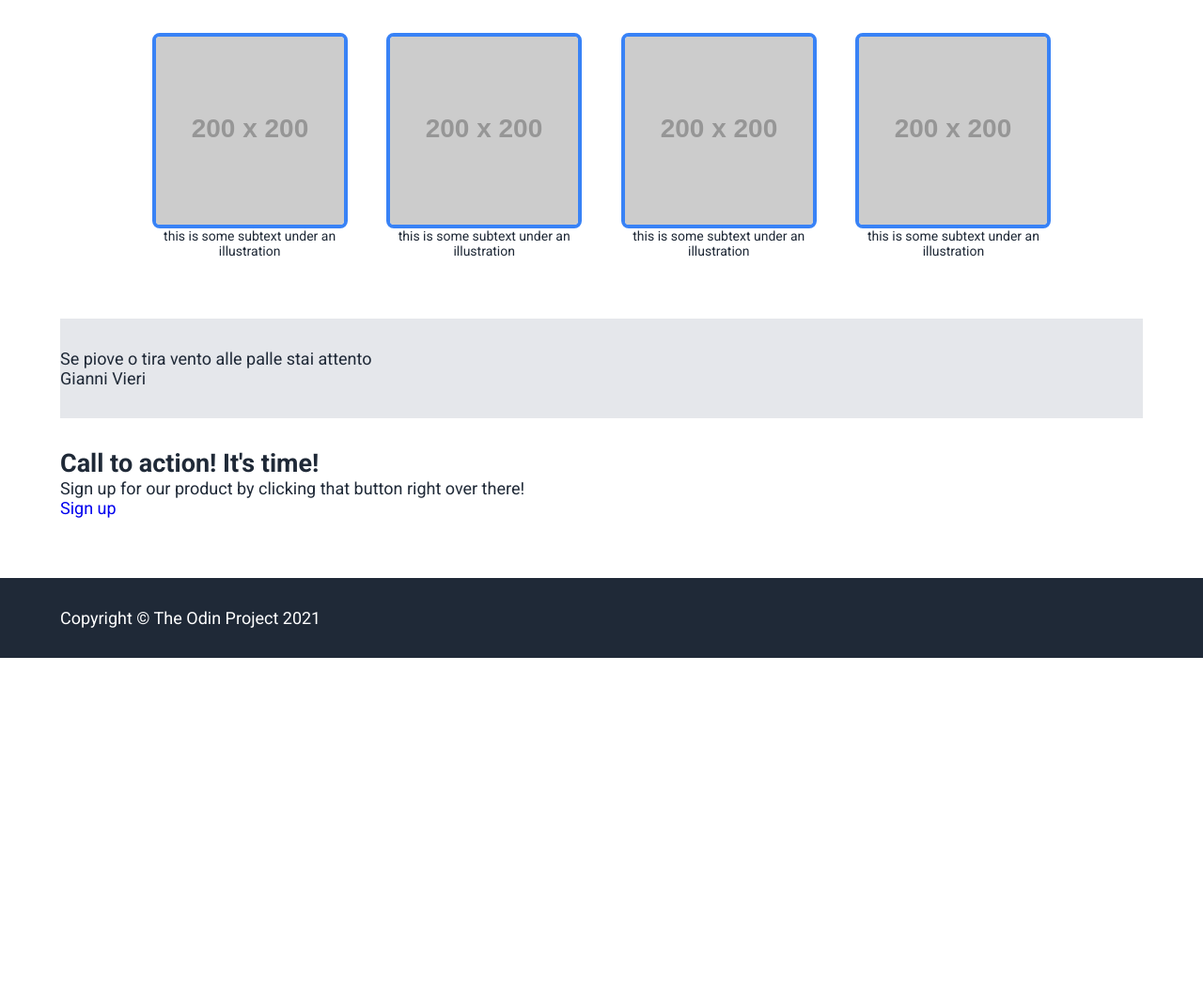
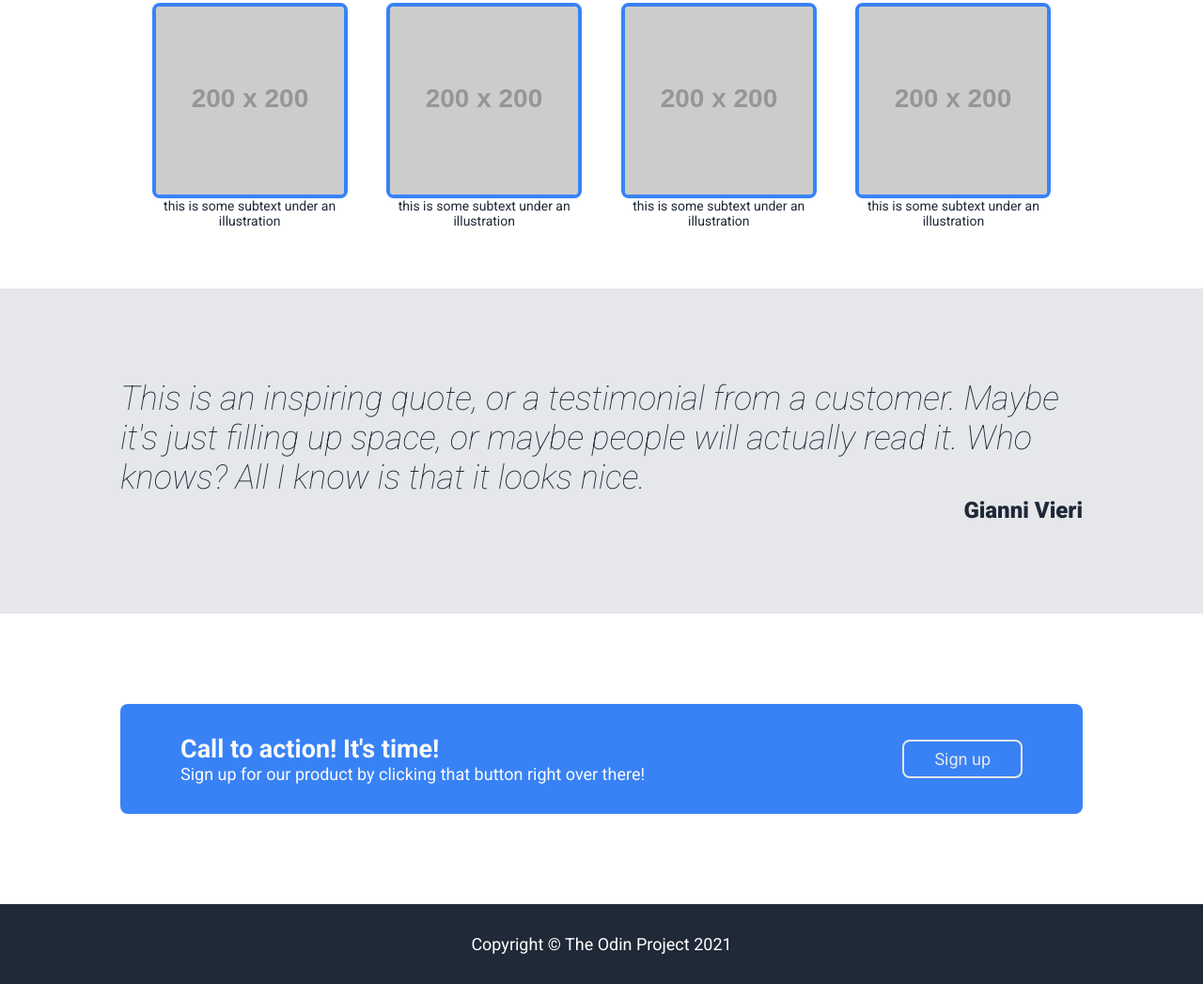
Before and after one commit to giannivieri/training-landing-page, a plain HTML site: page index.html in a window 1280 px wide. Shown: the part 531-1578 px from the top of the page at 94% size. Before the commit the page ends 1231 px from the top, so only its background shows below. Drawn offline with Linux system fonts and the light colour scheme; placeholder pictures from the web are drawn by us.

Commit message:
Fine lavoro

```diff
--- a/index.html
+++ b/index.html
@@ -1,4 +1,5 @@
 <html lang="en">
+
 <head>
     <meta charset="UTF-8">
     <meta http-equiv="X-UA-Compatible" content="IE=edge">
@@ -7,8 +8,10 @@
     <link rel="stylesheet" href="styles.css">
     <link rel="preconnect" href="https://fonts.googleapis.com">
     <link rel="preconnect" href="https://fonts.gstatic.com" crossorigin>
-    <link href="https://fonts.googleapis.com/css2?family=Roboto:ital,wght@0,100..900;1,100..900&display=swap" rel="stylesheet">
+    <link href="https://fonts.googleapis.com/css2?family=Roboto:ital,wght@0,100..900;1,100..900&display=swap"
+        rel="stylesheet">
 </head>
+
 <body>
     <div id="body-container">
         <header>
@@ -61,14 +64,15 @@
                         </div>
                     </div>
                 </section>
-
-                <section id="second-section" class="content-section">
-                    <div class="container">
-                        <p id="quote">Se piove o tira vento alle palle stai attento</p>
-                        <p id="author">Gianni Vieri</p>
-                    </div>
-                </section>
-
+                <div class="container-background-gray">
+                    <section id="second-section" class="content-section">
+                        <div class="container">
+                            <p id="quote">This is an inspiring quote, or a testimonial from a customer. Maybe it's just filling up space, or maybe people will actually read it. Who knows? All I know
+                                is that it looks nice.</p>
+                            <p id="author">Gianni Vieri</p>
+                        </div>
+                    </section>
+                </div>
                 <section id="third-section" class="content-section">
                     <div class="container">
                         <div id="cta-container">
@@ -90,4 +94,5 @@
             </div>
         </footer>
     </div>
+
 </html>
--- a/styles.css
+++ b/styles.css
@@ -40,13 +40,18 @@ nav{
 #menu a{
     color: #E5E7EB;
 }
-#hero, #footer, #main{
+#hero, #footer{
     width: 90%;
     margin: 0 auto;
     padding: 32px 0px;
 }
+.container-background-gray{
+    background-color: #E5E7EB;
+}
 
 .content-section{
+    width: 90%;
+    margin: 0 auto;
     padding: 32px 0px;
 }
 
@@ -122,3 +127,43 @@ nav{
     border: solid 4px #3882F6;
     border-radius: 8px;
 }
+
+#second-section > div,#third-section > div{
+    padding: 64px;
+
+}
+
+#quote{
+    font-size: 36px;
+    font-weight: 100;
+    color: #1F2937;
+    font-style: italic;
+}
+#author{
+    text-align: right;
+    font-weight: 900;
+    font-size: 24px;
+}
+
+#cta-container{
+    background-color: #3882F6;
+    padding: 32px 64px;
+    border-radius: 8px;
+    display: flex;
+    justify-content: space-between;
+    align-items: center;
+    color: #F9FAF8;
+}
+
+#cta-button{
+font-size: 18px;
+color: #E5E7EB ;
+background-color: #3882F6;
+padding: 8px 32px;
+border-radius: 8px;
+border: solid 2px #E5E7EB;
+}
+
+#footer{
+    text-align: center;
+}
```
